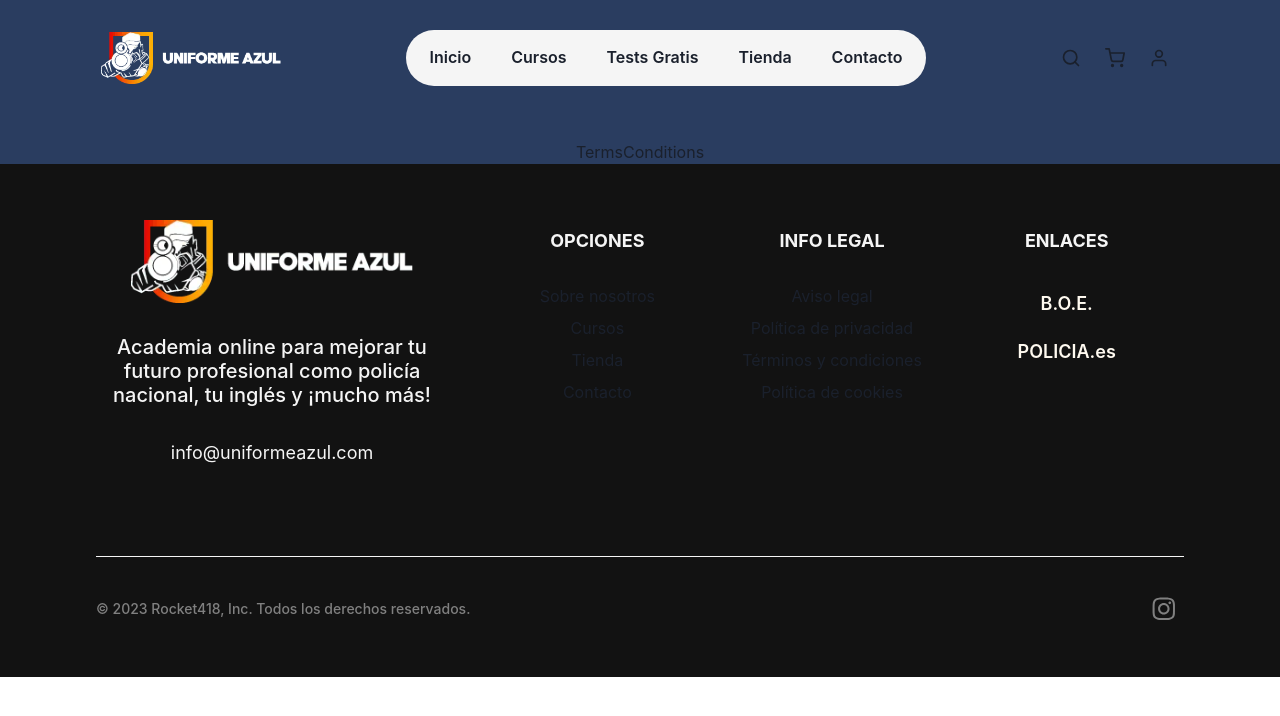
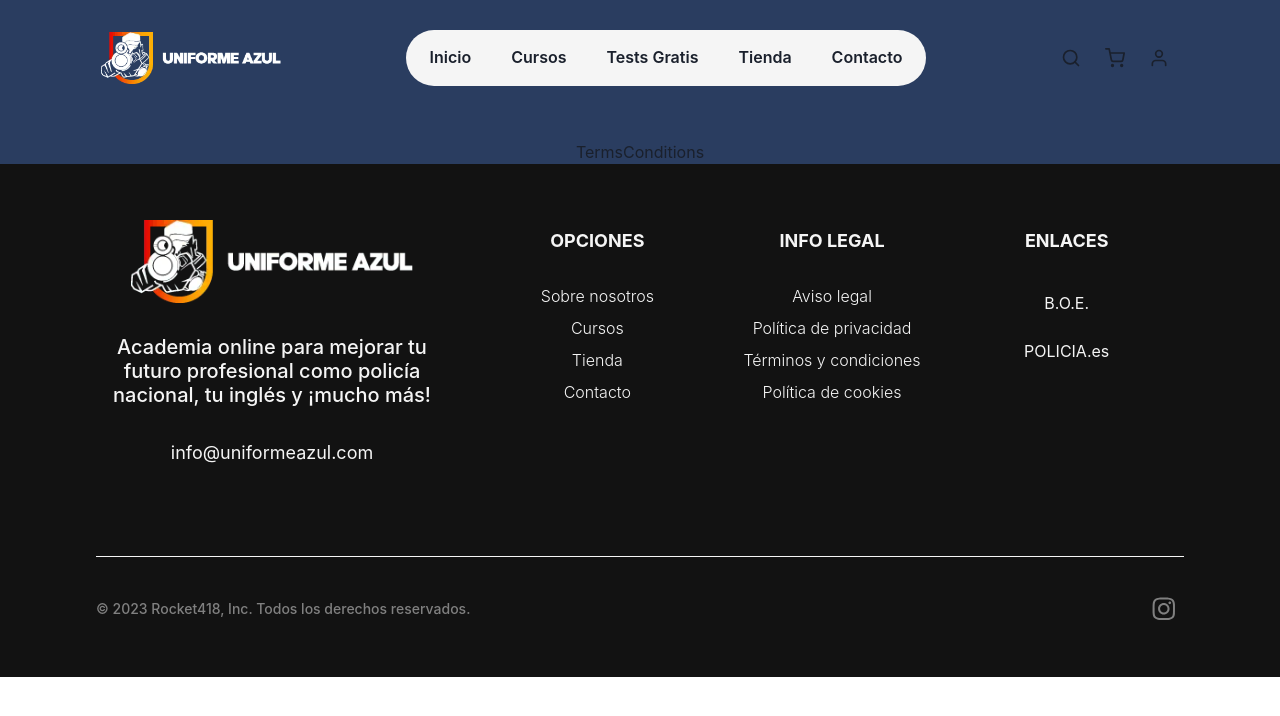
Before and after one commit to LuisferGuevara/ua-pruebas, a React (Create React App) app: page /termsconditions in a window 1280 px wide. Shown: the top 716 px of the page. Built offline with nearby package versions, Linux system fonts and the light colour scheme.

Commit message:
Styles : Footer styles

```diff
--- a/src/ui/common/Footer/Footer.jsx
+++ b/src/ui/common/Footer/Footer.jsx
@@ -3,14 +3,12 @@ import {
   Button,
   ButtonGroup,
   IconButton,
-  Divider,
   Flex,
   Img,
   SimpleGrid,
   Stack,
+  Heading,
   Text,
-  Route,
-  Heading,
 } from "@chakra-ui/react";
 import * as React from "react";
 import { FaInstagram } from "react-icons/fa";
@@ -108,22 +106,31 @@ export const Footer = () => (
                 align={"center"}
                 spacing="2"
                 shouldWrapChildren
+
+                h="100%"
               >
                 {group.links.map((link, idx) => {
                   return group.title === "ENLACES" ? (
                     <Button
-                      fontSize="large"
-                      color="#FFFAF0"
+                      fontSize="md"
+                      color="whitesmoke"
                       key={idx}
                       as="a"
+
                       variant="link-on-accent"
                       href={link.href}
                       target="_blank"
+                      fontWeight={"normal"}
+                      bg="transparent"
+                      // borderRadius={"0"}
+                      // _hover={{
+                      //   borderBottom:"1px solid whitesmoke"
+                      // }}
                     >
                       {link.label}
                     </Button>
                   ) : (
-                    <NavLink to={link.href} key={idx}>
+                    <NavLink href={link.href} key={idx} style={{color:"whitesmoke", fontWeight:"350", fontSize:"16px", bg:"transparent"}}>
                       {link.label}
                     </NavLink>
                   );
```
